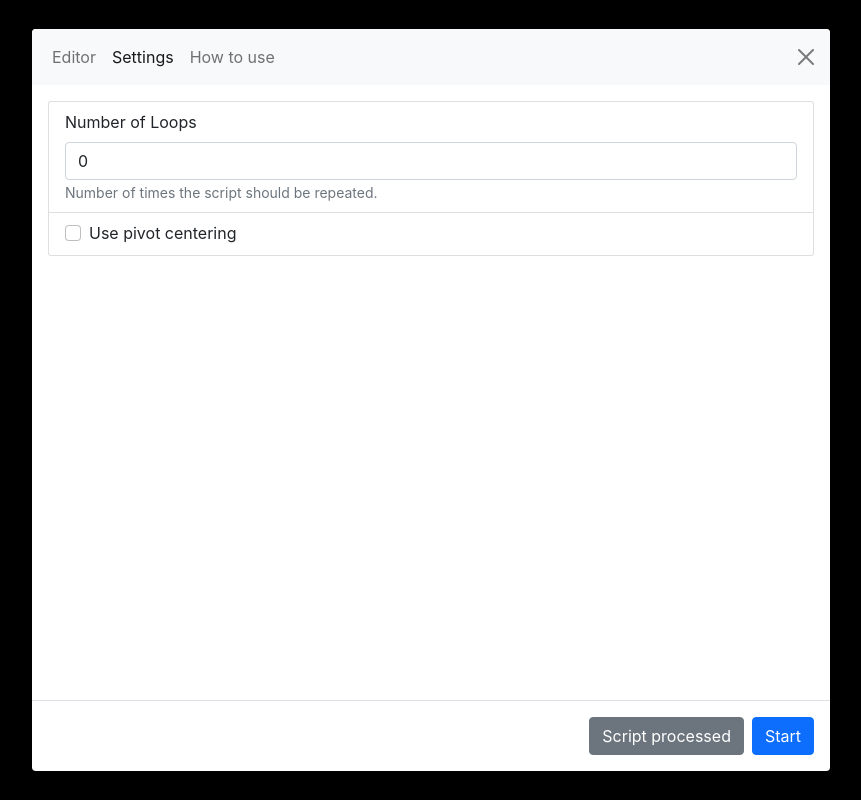
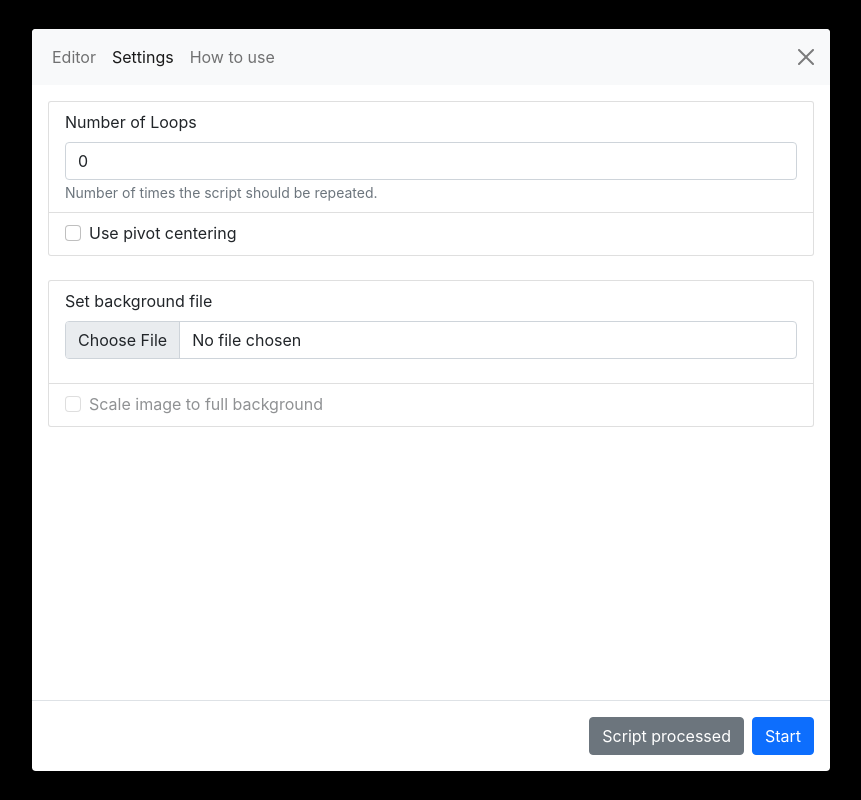
Before and after one commit to hypnoguy2/speed-reader-app, a React (Create React App) app: page / in a window 1280 px wide. Both pictures are taken after a click on the button "Settings". Shown: the whole page, without its empty margins (209-1070 px from the left). Built offline with nearby package versions, Linux system fonts and the light colour scheme.

Commit message:
add option to set background image

```diff
--- a/src/App.tsx
+++ b/src/App.tsx
@@ -1,4 +1,4 @@
-import { ChangeEvent, useEffect, useState } from "react";
+import { ChangeEvent, useEffect, useMemo, useState } from "react";
 import {
     Button,
     Card,
@@ -25,6 +25,8 @@ const App = () => {
     const [loops, setLoops] = useState(0);
     const [usePivot, setUsePivot] = useState(false);
     const [paused, setPaused] = useState(false);
+    const [file, setFile] = useState<File | null>(null);
+    const [coverBG, setCoverBG] = useState(false);
 
     const {
         script: hookScript,
@@ -110,9 +112,27 @@ const App = () => {
         } else handleResume();
     };
 
+    const handleFileChange = (ev: ChangeEvent<HTMLInputElement>) => {
+        if (ev.target.files) setFile(ev.target.files[0]);
+    };
+
+    const handleCoverChange = (ev: ChangeEvent<HTMLInputElement>) => {
+        setCoverBG(ev.target.checked);
+    };
+
+    const background = useMemo(() => {
+        if (file)
+            return (
+                <img className="background" src={URL.createObjectURL(file)} alt="background file" />
+            );
+    }, [file]);
+
     return (
         <Container className="h-100 w-100 p-0" fluid>
-            <div style={{ fontSize: "10vw" }}>{isActive && element}</div>
+            <div className={"background-wrapper " + (coverBG ? "cover" : "")}>
+                {!menuOpen && background}
+            </div>
+            {isActive && element}
             <ToastContainer className="p-3" position="bottom-center">
                 <Toast show={!menuOpen && paused}>
                     <Toast.Body>Script is paused</Toast.Body>
@@ -179,6 +199,37 @@ const App = () => {
                                     </ListGroup.Item>
                                 </ListGroup>
                             </Card>
+                            <Card className="mb-4 border-0">
+                                <ListGroup>
+                                    <ListGroup.Item>
+                                        <Form.Group className="mb-3" controlId="formFile">
+                                            <Form.Label>Set background file</Form.Label>
+                                            <Form.Control
+                                                type="file"
+                                                accept="image/*"
+                                                onChange={handleFileChange}
+                                            />
+                                        </Form.Group>
+                                        {file && (
+                                            <img
+                                                className="previewImg"
+                                                src={URL.createObjectURL(file)}
+                                                alt="preview"
+                                            />
+                                        )}
+                                    </ListGroup.Item>
+                                    <ListGroup.Item>
+                                        <Form.Check
+                                            type="checkbox"
+                                            id="scale-img"
+                                            label="Scale image to full background"
+                                            checked={coverBG}
+                                            disabled={!file}
+                                            onChange={handleCoverChange}
+                                        />
+                                    </ListGroup.Item>
+                                </ListGroup>
+                            </Card>
                         </Tab.Pane>
                         <Tab.Pane active={activeKey === "howTo"}>
                             <HowToPage />
--- a/src/sass/settings.module.scss
+++ b/src/sass/settings.module.scss
@@ -15,8 +15,9 @@
 }
 
 @mixin text() {
-    opacity: 0.6;
+    opacity: 0.7;
     color: #fff;
+    text-shadow: 0 0 1vw black;
 
     font-weight: bold;
     font-family: "Roboto Mono", monospace;
@@ -84,3 +85,31 @@
     flex-basis: 50%;
     text-align: left;
 }
+
+.previewImg {
+    max-height: 200px;
+}
+
+.background {
+    max-width: 100%;
+    max-height: 100%;
+
+    top: 50%;
+    position: relative;
+    left: 50%;
+    transform: translate(-50%, -50%);
+
+    &-wrapper {
+        position: absolute;
+        top: 0;
+        left: 0;
+        width: 100%;
+        height: 100%;
+    }
+
+    .cover & {
+        width: 100%;
+        height: 100%;
+        object-fit: contain;
+    }
+}
```
